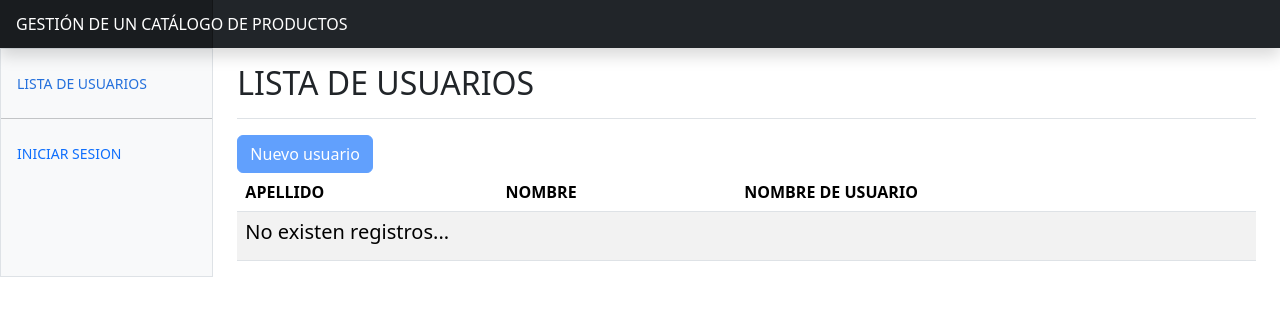
After one commit to BraianStacul/catalogo-productos, a Django app: page /usuarios/listar-todos/ in a window 1280 px wide. The commit adds this page. Shown: the top 316 px of the page. Run offline with Django 5.2, Linux system fonts and the light colour scheme; data that the repository does not hold is empty.

Commit message:
Se configuró la carpeta static en settings, se corrigieron los templates, se agregó la funcionalidad para inciar sesión y listar usuarios

```diff
--- /dev/null
+++ b/catalogo_productos/apps/usuarios/urls.py
@@ -0,0 +1,9 @@
+from django.urls import path
+
+from . import views
+
+app_name = "usuarios"
+
+urlpatterns = [
+    path('listar-todos/', views.listar_usuarios, name='listar_todos'),
+]
--- a/catalogo_productos/apps/usuarios/views.py
+++ b/catalogo_productos/apps/usuarios/views.py
@@ -1,3 +1,15 @@
 from django.shortcuts import render
 
 # Create your views here.
+
+from apps.usuarios.models import Usuario
+
+def listar_usuarios(request):
+    template_name = 'usuarios/listar_todos.html'
+    lista_usuarios = Usuario.objects.all().order_by("id")
+
+    ctx = {
+        'usuarios': lista_usuarios,
+    }
+
+    return render(request, template_name, ctx)
--- a/catalogo_productos/catalogo_productos/urls.py
+++ b/catalogo_productos/catalogo_productos/urls.py
@@ -1,4 +1,5 @@
 from django.contrib import admin
+from django.contrib.auth import views as views_django
 from django.urls import path, include
 
 from . import views
@@ -8,7 +9,8 @@ urlpatterns = [
     path('', views.home, name='pagina_principal'),
 
     # Login & Logout
+    path('login/', views.login, name="iniciar_sesion"),
 
     # Includes
-    path("usuarios/", include('apps.usuarios.url'))
+    path("usuarios/", include('apps.usuarios.urls'))
 ]
--- a/catalogo_productos/templates/base/barra_navegacion.html
+++ b/catalogo_productos/templates/base/barra_navegacion.html
@@ -1,13 +1,32 @@
 <div class="offcanvas-body d-md-flex flex-column p-0 pt-lg-3 overflow-y-auto">
 
     <ul class="nav flex-column">
+        <li class="nav-item">
+            <a class="nav-link d-flex align-items-center gap-2 active" aria-current="page" href="{% url 'usuarios:listar_todos' %}">
+                LISTA DE USUARIOS
+            </a>
+        </li>
+
+    </ul>
+
+    <hr class="my-3">
+
+    <ul class="nav flex-column mb-auto">
 
         <li class="nav-item">
-            <a class="nav-link d-flex align-items-center gap-2 active" aria-current="page"
-                href="">
-                <i class="fa-solid fa-box"></i>
-                CATALOGO DE PRODUCTOS
-            </a>
+
+            {% if user.is_authenticated %}
+                <a class="nav-link d-flex align-items-center gap-2" href="{% url 'iniciar_sesion'  %}">
+                    SALIR
+                </a>
+            {% else %}
+                <a class="nav-link d-flex align-items-center gap-2" href="{% url 'iniciar_sesion'  %}">
+                    INICIAR SESION
+                </a>
+            {% endif %}
+
+
         </li>
     </ul>
+
 </div>
--- a/catalogo_productos/templates/base/base.html
+++ b/catalogo_productos/templates/base/base.html
@@ -9,7 +9,7 @@
     <meta name="description" content="">
     <meta name="author" content="Mark Otto, Jacob Thornton, and Bootstrap contributors">
     <meta name="generator" content="Hugo 0.122.0">
-    <title>INICIO - GESTIÓN DE ASISTENCIAS</title>
+    <title>INICIO - GESTIÓN DE CATÁLOGO DE PRODUCTOS</title>
 
     <link href="https://cdn.jsdelivr.net/npm/bootstrap@5.3.3/dist/css/bootstrap.min.css" rel="stylesheet"
         integrity="sha384-QWTKZyjpPEjISv5WaRU9OFeRpok6YctnYmDr5pNlyT2bRjXh0JMhjY6hW+ALEwIH" crossorigin="anonymous">
@@ -37,7 +37,7 @@
                 <div class="offcanvas-md offcanvas-end bg-body-tertiary" tabindex="-1" id="sidebarMenu"
                     aria-labelledby="sidebarMenuLabel">
                     <div class="offcanvas-header">
-                        <h5 class="offcanvas-title" id="sidebarMenuLabel">GESTIÓN DE ASISTENCIA</h5>
+                        <h5 class="offcanvas-title" id="sidebarMenuLabel">GESTIÓN DE CATÁLOGO DE PRODUCTOS</h5>
                         <button type="button" class="btn-close" data-bs-dismiss="offcanvas"
                             data-bs-target="#sidebarMenu" aria-label="Close"></button>
                     </div>
--- a/catalogo_productos/templates/base/header.html
+++ b/catalogo_productos/templates/base/header.html
@@ -1,4 +1,4 @@
 <header class="navbar sticky-top bg-dark flex-md-nowrap p-0 shadow" data-bs-theme="dark">
     <a class="navbar-brand col-md-3 col-lg-2 me-0 px-3 fs-6 text-white" href="{% url 'pagina_principal' %}">GESTIÓN
-        DE ASISTENCIA</a>
+        DE UN CATÁLOGO DE PRODUCTOS</a>
 </header>
--- a/catalogo_productos/templates/home.html
+++ b/catalogo_productos/templates/home.html
@@ -7,5 +7,5 @@
 
 
 </div>
-
+El usuario autenticado es: {{ user }}
 {% endblock contenido %}
--- /dev/null
+++ b/catalogo_productos/templates/usuarios/listar_todos.html
@@ -0,0 +1,43 @@
+{% extends 'base/base.html' %}
+
+{% block contenido %}
+
+	<div class="d-flex justify-content-between flex-wrap flex-md-nowrap align-items-center pt-3 pb-2 mb-3 border-bottom">
+
+		<h1 class="h2">LISTA DE USUARIOS</h1>
+
+	</div>
+
+	<div class="row">
+
+		<div class="col">
+			<a href="" class="btn btn-primary disabled">Nuevo usuario</a>
+			<table class="table table-striped">
+				<thead>
+					<tr>
+						<th scope="col">APELLIDO</th>
+						<th scope="col">NOMBRE</th>
+						<th>NOMBRE DE USUARIO</th>
+
+					</tr>
+				</thead>
+				<tbody>
+
+					{% for usuario in usuarios %}
+						<tr>
+							<td>{{usuario.last_name}}</td>
+							<td>{{usuario.first_name}}</td>
+							<td>{{usuario.username}}</td>
+						</tr>
+					{% empty %}
+					<tr>
+						<td colspan="5"><h5>No existen registros...</h5></td>
+					</tr>
+					{% endfor %}
+
+				</tbody>
+
+			</table>
+		</div>
+	</div>
+{% endblock contenido %}
```
Also changed, not shown: catalogo_productos/catalogo_productos/settings.py (+9 -11 lines), catalogo_productos/catalogo_productos/views.py (+25 -1 lines), catalogo_productos/templates/login.html (added, +35 -0 lines).
